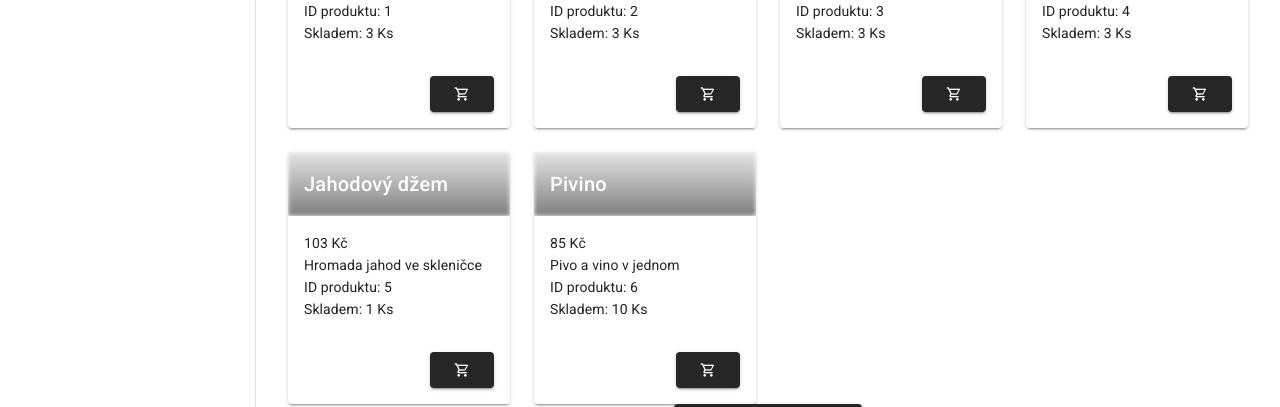
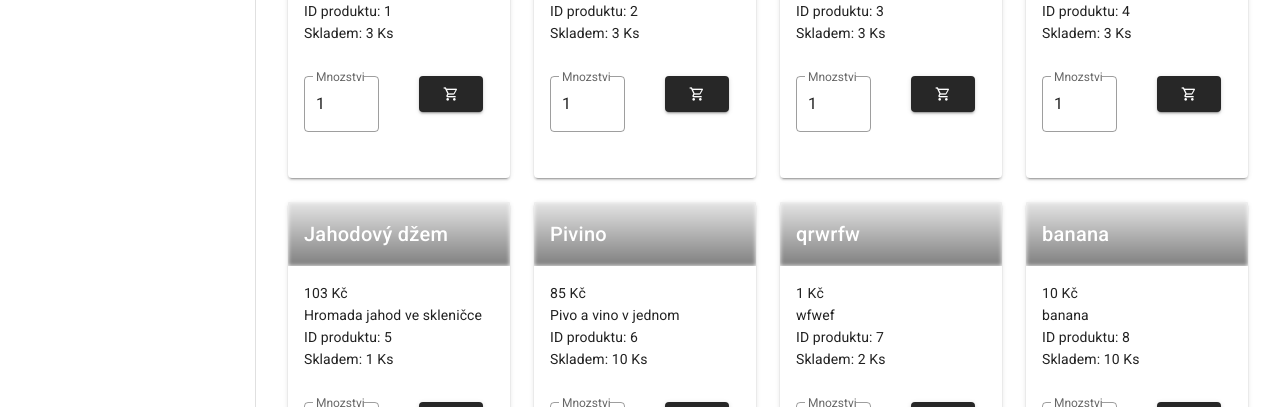
Before and after one commit to zladkaskazkina/Orderia, a Vue app: page /produkty in a window 1280 px wide. Shown: the part 393-800 px from the top of the page. Built offline with nearby package versions, Linux system fonts and the light colour scheme; data requests are answered from the project's data file; what vue-html-to-paper would draw is missing.

Commit message:
oprava kosik

```diff
--- a/db.json
+++ b/db.json
@@ -70,6 +70,30 @@
       "ingredients": "Vino a chmel",
       "type": "trvanlive jidlo",
       "weight": 250,
+      "stock": 10
+    },
+    {
+      "id": 7,
+      "title": "qrwrfw",
+      "image": "",
+      "price": 1,
+      "producerID": 1,
+      "description": "wfwef",
+      "ingredients": "vgdg",
+      "type": "trvanlive jidlo",
+      "weight": 2,
+      "stock": 2
+    },
+    {
+      "id": 8,
+      "title": "banana",
+      "image": "",
+      "price": 10,
+      "producerID": "1",
+      "description": "banana",
+      "ingredients": "fasjkgbaeh",
+      "type": "ovoce",
+      "weight": 5,
       "stock": 10
     }
   ],
--- a/src/components/ProductCard.vue
+++ b/src/components/ProductCard.vue
@@ -26,9 +26,14 @@
       </div>
 
       <v-row no-gutters justify="end" class="pa-4">
+        <v-col>
+        <v-text-field label="Mnozstvi" outlined type="number" v-model.number="quantity"></v-text-field>
+        </v-col>
+        <v-col class="pl-10">
         <v-btn dark @click="clickToCart"
           ><v-icon small dark>mdi-cart-outline</v-icon></v-btn
         >
+        </v-col>
       </v-row>
     </v-card>
   </v-col>
@@ -38,7 +43,9 @@ export default {
   name: "ProductItem",
   props: ["productData"],
   data() {
-    return {};
+    return {
+      quantity: 1,
+    };
   },
   methods: {
     clickIt() {
@@ -48,7 +55,7 @@ export default {
 
     clickToCart() {
       console.log(this.productData);
-      this.$emit("addItem", this.productData);
+      this.$emit("addItem", this.productData, this.quantity);
     }
   }
 };
--- a/src/store/modules/cart.js
+++ b/src/store/modules/cart.js
@@ -47,7 +47,7 @@ const mutations = {
         } else {
             state.cart.push({
                 product,
-                quantity: 1
+                quantity: quantity
             });
         }
     },
--- a/src/views/Dodavatel/AddProduct.vue
+++ b/src/views/Dodavatel/AddProduct.vue
@@ -34,13 +34,15 @@
           <v-text-field
             label="Skladové zásoby"
             outlined
+            type="number"
             v-model.number="product.stock"
           ></v-text-field>
-          <v-text-field
+          <!-- <v-text-field
             label="ProducerId"
             outlined
             v-model.number="product.producerID"
           ></v-text-field>
+          producerID ziskavat z backendu ve chvili, kdy je zalogovany user, doplnit!!! -->
         </v-col>
 
         <v-col offset-md="1" class="mr-2">
@@ -56,6 +58,7 @@
               <v-text-field
                 label="Vaha"
                 outlined
+                type="number"
                 v-model.number="product.weight"
               ></v-text-field>
             </v-col>
@@ -72,6 +75,7 @@
           <v-text-field
             label="Základní cena"
             outlined
+            type="number"
             v-model.number="product.price"
           ></v-text-field>
           <!-- <v-text-field label="Cena VIP partnera" outlined></v-text-field>
@@ -162,7 +166,7 @@ export default {
 
   methods: {
     saveNewProduct(product) {
-
+      product.producerID = `${this.$store.state.users.loggedUser.id}`;
       this.$store.dispatch(`producerProducts/createProduct`, product)
       console.log(this.product);
       alert(`Nový produkt ${product.title} byl přidán.`);
--- a/src/views/Dodavatel/Products.vue
+++ b/src/views/Dodavatel/Products.vue
@@ -68,11 +68,11 @@ export default {
       });
     },
 
-    addTest(event) {
-      console.log(event);
+    addTest(event, quantity) {
+      console.log(quantity);
       this.$store.dispatch(`cart/addProduct`, {
         product: event,
-        quantity: 1
+        quantity: quantity
       });
       //alert("Zboží bylo přidáno do košíku!");
     },
```
